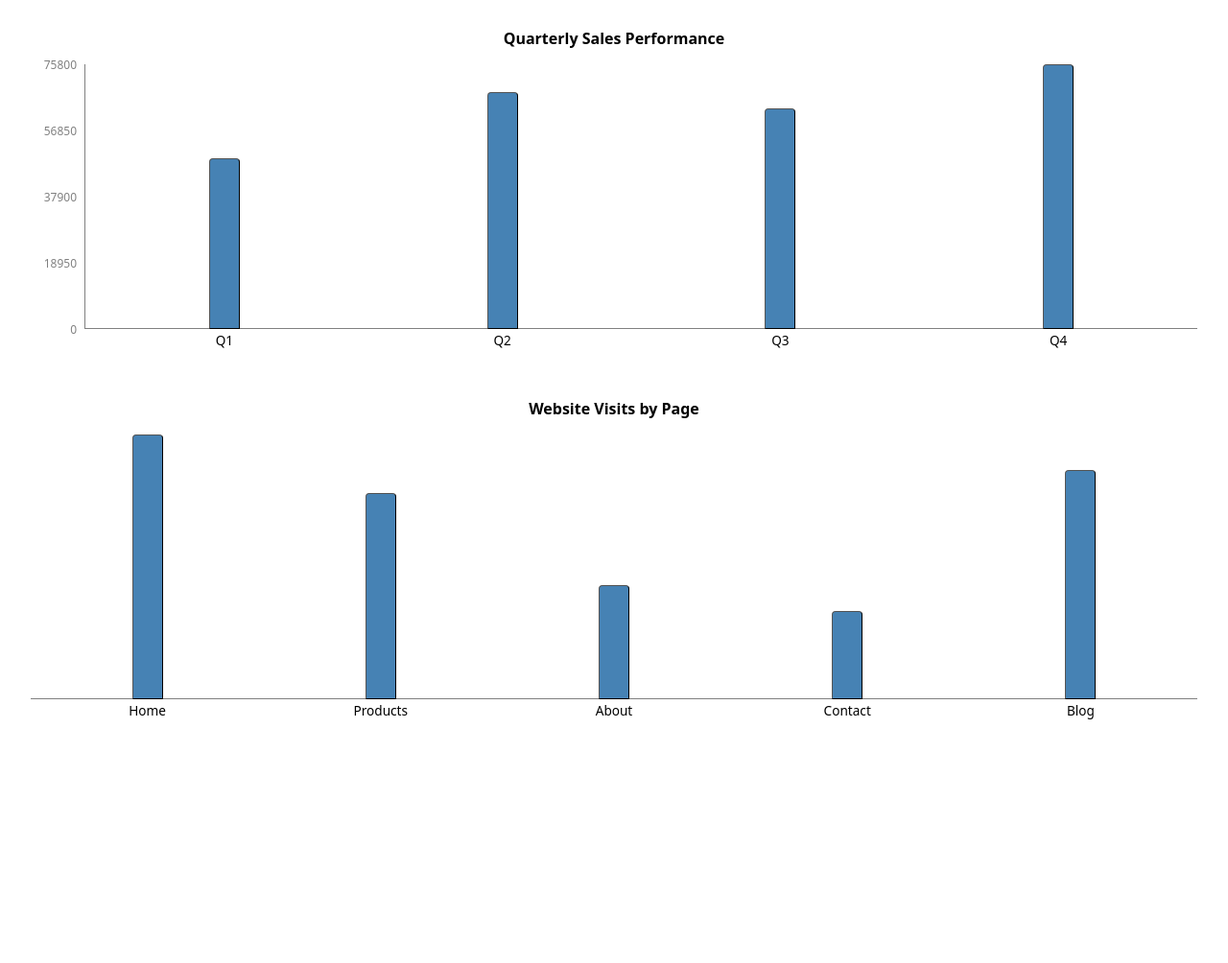
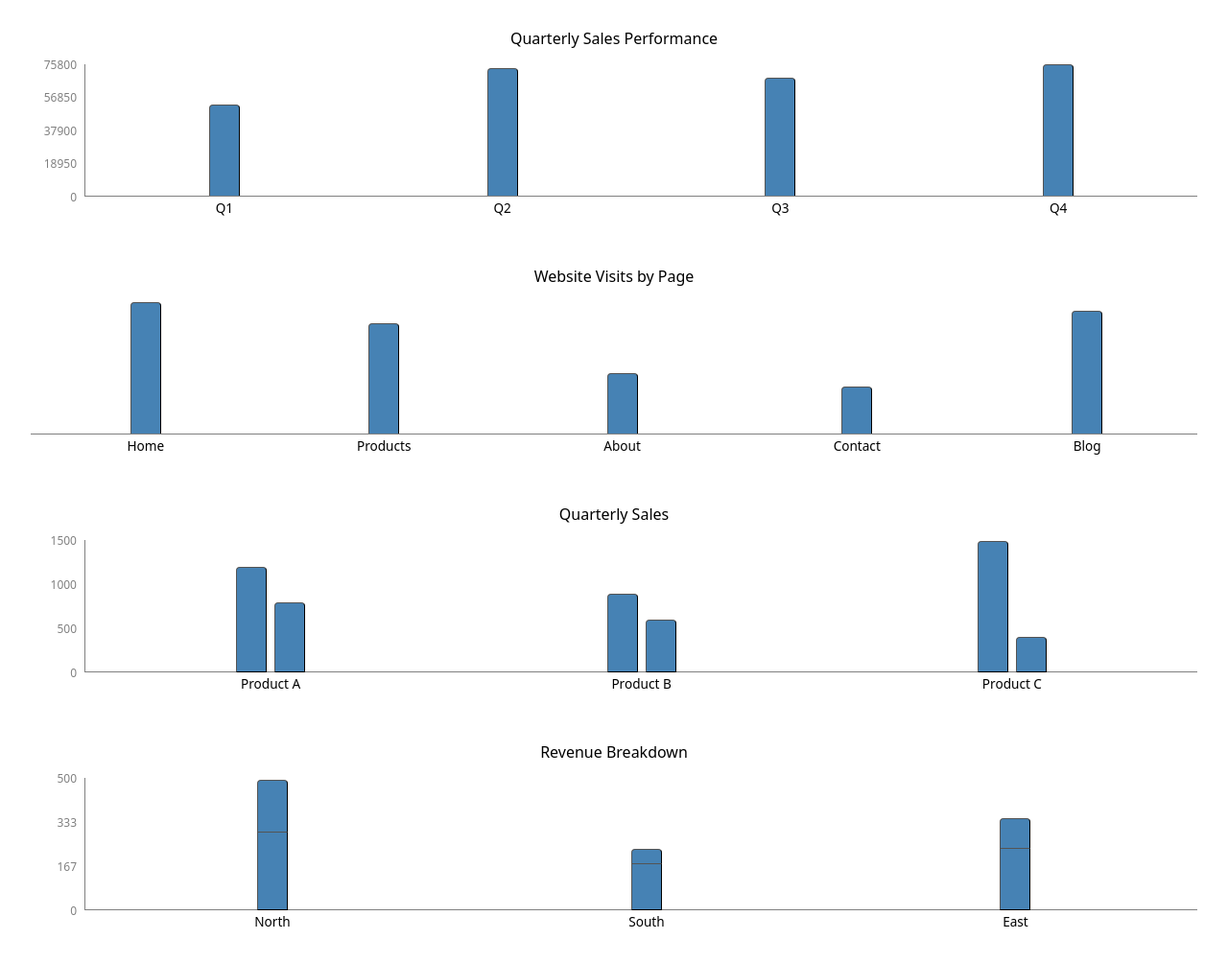
Before and after one commit to Poetro/table-charts, a website: page table-bar-chart.html in a window 1280 px wide. Shown: the part 78-1082 px from the top of the page at 96% size. Before the commit the page ends 863 px from the top, so only its background shows below. Drawn offline with Linux system fonts and the light colour scheme.

Commit message:
feat: Enhance bar chart component with multi-series support, stacked mode, and improved accessibility

```diff
--- a/table-bar-chart.html
+++ b/table-bar-chart.html
@@ -25,6 +25,7 @@
 
       table-bar-chart {
         --bar-background-color: steelblue;
+        height: 200px;
       }
     </style>
   </head>
@@ -99,6 +100,70 @@
           </tbody>
         </table>
       </table-bar-chart>
+
+      <table-bar-chart>
+        <table>
+          <caption>
+            Quarterly Sales
+          </caption>
+          <thead>
+            <tr>
+              <th>Product</th>
+              <th>Online</th>
+              <th>Retail</th>
+            </tr>
+          </thead>
+          <tbody>
+            <tr>
+              <td>Product A</td>
+              <td>1200</td>
+              <td>800</td>
+            </tr>
+            <tr>
+              <td>Product B</td>
+              <td>900</td>
+              <td>600</td>
+            </tr>
+            <tr>
+              <td>Product C</td>
+              <td>1500</td>
+              <td>400</td>
+            </tr>
+          </tbody>
+        </table>
+      </table-bar-chart>
+
+      <table-bar-chart stacked>
+        <table>
+          <caption>
+            Revenue Breakdown
+          </caption>
+          <thead>
+            <tr>
+              <th>Region</th>
+              <th>Product</th>
+              <th>Service</th>
+            </tr>
+          </thead>
+          <tbody>
+            <tr>
+              <td>North</td>
+              <td>300</td>
+              <td>200</td>
+            </tr>
+            <tr>
+              <td>South</td>
+              <td>150</td>
+              <td>50</td>
+            </tr>
+            <tr>
+              <td>East</td>
+              <td>200</td>
+              <td>100</td>
+            </tr>
+          </tbody>
+        </table>
+      </table-bar-chart>
     </div>
 
     <script src="dist/table-bar-chart.js"></script>
--- /dev/null
+++ b/tests/e2e.spec.js
@@ -0,0 +1,130 @@
+import { test, expect } from "@playwright/test";
+
+test.describe("table-bar-chart component", () => {
+  test("renders basic table chart", async ({ page }) => {
+    await page.goto("/tests/fixtures/index.html");
+    await expect(page.locator("h1")).toHaveText("Basic Sales Data");
+    await expect(page.locator("table-bar-chart")).toBeVisible();
+    await expect(page.locator(".caption")).toHaveText("Sales by Product");
+    const bars = page.locator(".bar");
+    await expect(bars).toHaveCount(3);
+  });
+
+  test("parses numeric values correctly", async ({ page }) => {
+    await page.goto("/tests/fixtures/index.html");
+    const bars = page.locator(".bar");
+    const firstBar = bars.nth(0);
+    await expect(firstBar).toHaveAttribute("value", "1200");
+  });
+
+  test("displays product labels", async ({ page }) => {
+    await page.goto("/tests/fixtures/index.html");
+    const labels = page.locator(".label");
+    await expect(labels.nth(0)).toHaveText("Product A");
+    await expect(labels.nth(1)).toHaveText("Product B");
+    await expect(labels.nth(2)).toHaveText("Product C");
+  });
+
+  test("handles currency-formatted values", async ({ page }) => {
+    await page.goto("/tests/fixtures/currency.html");
+    await expect(page.locator(".caption")).toHaveText(
+      "Annual Revenue by Region"
+    );
+    const bars = page.locator(".bar");
+    await expect(bars).toHaveCount(4);
+    // Verify values are parsed correctly
+    await expect(bars.nth(0)).toHaveAttribute("value", "$50,000");
+  });
+
+  test("hides scale when hide-scale attribute is set", async ({ page }) => {
+    await page.goto("/tests/fixtures/hide-scale.html");
+    const scale = page.locator(".scale");
+    const chartContainer = page.locator(".chart-container");
+    await expect(chartContainer).toHaveClass(/hide-scale/);
+  });
+
+  test("respects custom scale-steps attribute", async ({ page }) => {
+    await page.goto("/tests/fixtures/scale-steps.html");
+    const scaleValues = page.locator(".scale-value");
+    await expect(scaleValues).toHaveCount(10);
+  });
+
+  test("bar is keyboard focusable", async ({ page }) => {
+    await page.goto("/tests/fixtures/index.html");
+    const firstBar = page.locator(".bar").nth(0);
+    await firstBar.focus();
+    await expect(firstBar).toBeFocused();
+  });
+
+  test("bar tooltip appears on hover", async ({ page }) => {
+    await page.goto("/tests/fixtures/index.html");
+    const firstBar = page.locator(".bar").nth(0);
+    await firstBar.hover();
+    // Check for the ::after pseudo-element via visibility
+    const boundingBox = await firstBar.boundingBox();
+    expect(boundingBox).toBeTruthy();
+  });
+
+  test("handles dynamic table updates", async ({ page }) => {
+    await page.goto("/tests/fixtures/dynamic.html");
+    let bars = page.locator(".bar");
+    await expect(bars).toHaveCount(3);
+
+    // Add a new row
+    await page.click("#add-row");
+    bars = page.locator(".bar");
+    await expect(bars).toHaveCount(4);
+  });
+
+  test("updates chart when table values change", async ({ page }) => {
+    await page.goto("/tests/fixtures/dynamic.html");
+    const firstBar = page.locator(".bar").nth(0);
+    const initialValue = await firstBar.getAttribute("value");
+
+    // Update the first row value
+    await page.click("#update-row");
+
+    // Give observer time to detect change
+    await page.waitForTimeout(100);
+    const updatedValue = await firstBar.getAttribute("value");
+    expect(updatedValue).not.toBe(initialValue);
+  });
+
+  test("displays caption in chart", async ({ page }) => {
+    await page.goto("/tests/fixtures/currency.html");
+    const caption = page.locator(".caption");
+    await expect(caption).toHaveText("Annual Revenue by Region");
+  });
+
+  test("has accessible role and aria attributes", async ({ page }) => {
+    await page.goto("/tests/fixtures/index.html");
+    const chartRole = page.locator('[role="img"]');
+    await expect(chartRole).toHaveAttribute("aria-labelledby", "caption");
+    const bars = page.locator(".bar");
+    for (let i = 0; i < 3; i++) {
+      await expect(bars.nth(i)).toHaveAttribute("aria-posinset", String(i + 1));
+      await expect(bars.nth(i)).toHaveAttribute("aria-setsize", "3");
+    }
+  });
+
+  test("renders grouped bars for multiple series", async ({ page }) => {
+    await page.goto("/tests/fixtures/grouped.html");
+    await expect(page.locator("h1")).toHaveText("Grouped Sales");
+    // Expect each row to render 2 bars (Online, Retail)
+    const groupedBars = page.locator(".grouped-bars .bar");
+    await expect(groupedBars).toHaveCount(6);
+  });
+
+  test("renders stacked bars when stacked attribute present", async ({
+    page,
+  }) => {
+    await page.goto("/tests/fixtures/stacked.html");
+    await expect(page.locator("h1")).toHaveText("Stacked Revenue");
+    // Outer stacked bars (fieldsets with class bar-group.stack)
+    const outer = page.locator(".bar-group.stack");
+    await expect(outer).toHaveCount(3);
+    // Each outer has segment buttons inside (buttons with class bar.segment)
+    const segments = page.locator(".bar.segment");
+    await expect(segments).toHaveCount(6);
+  });
+});
```
Also changed, not shown: tests/fixtures/grouped.html (added, +49 -0 lines), tests/fixtures/stacked.html (added, +57 -0 lines), CHANGELOG.md, README.md, dist/table-bar-chart.d.ts, dist/table-bar-chart.js.
